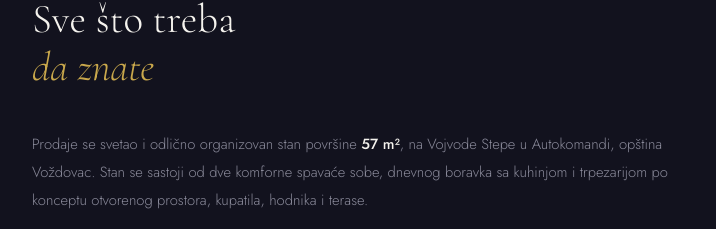
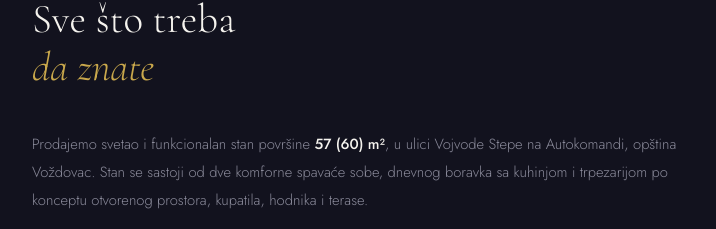
Before and after one commit to onepagesuccess-for-all/vojvode-stepe, a plain HTML site: page index.html in a window 1280 px wide. Shown: the part 4097-4326 px from the top of the page, without its empty margins (32-748 px from the left). Drawn offline with nearby package versions, Linux system fonts and the light colour scheme.

Commit message:
Update index.html

```diff
--- a/index.html
+++ b/index.html
@@ -375,7 +375,7 @@ footer {
     <div class="section-eyebrow">Opis nekretnine</div>
     <h2 class="section-title">Sve što treba<br><em>da znate</em></h2>
     <div class="prop-desc">
-      <p>Prodaje se svetao i odlično organizovan stan površine <strong>57 m²</strong>, na Vojvode Stepe u Autokomandi, opština Voždovac. Stan se sastoji od dve komforne spavaće sobe, dnevnog boravka sa kuhinjom i trpezarijom po konceptu otvorenog prostora, kupatila, hodnika i terase.</p>
+      <p>Prodajemo svetao i funkcionalan stan površine <strong>57 (60) m²</strong>, u ulici Vojvode Stepe na Autokomandi, opština Voždovac. Stan se sastoji od dve komforne spavaće sobe, dnevnog boravka sa kuhinjom i trpezarijom po konceptu otvorenog prostora, kupatila, hodnika i terase.</p>
       <p>U stanu su urađene nove elektro i vodovodne instalacije, kao i novo grejanje na električni kotao. Troškovi grejanja u najhladnijim zimskim mesecima su prilično mali, delom i zbog toga što je fasada zgrade urađena pre par godina, što doprinosi očuvanju toplote u stanu!</p>
       <p>Zgrada je stara gradnja, stan se nalazi na drugom spratu od ukupno šest, i u potpunosti je renoviran — <strong>bez potrebe za dodatnim ulaganjima</strong>.</p>
       <p>Osnovna škola Karađorđe nalazi se na svega 30 metara od zgrade, što ovu lokaciju čini posebno pogodnom za porodice sa decom. U neposrednoj blizini nalaze se svi infrastrukturni sadržaji neophodni za prijatan i kvalitetan svakodnevni život!</p>
```
